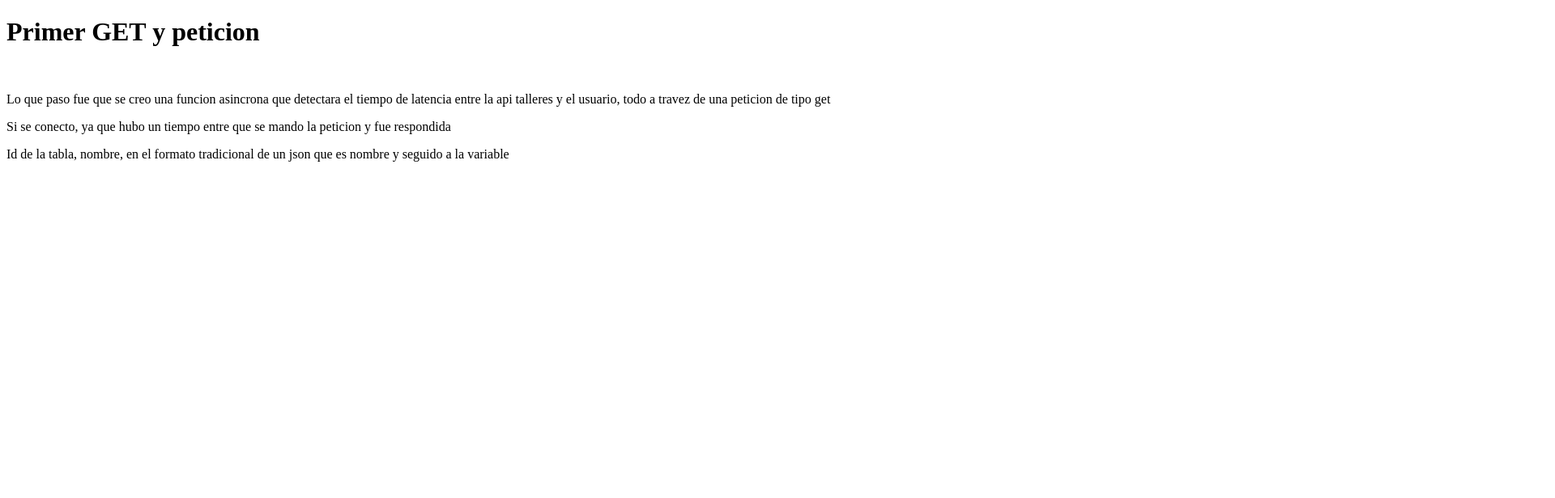
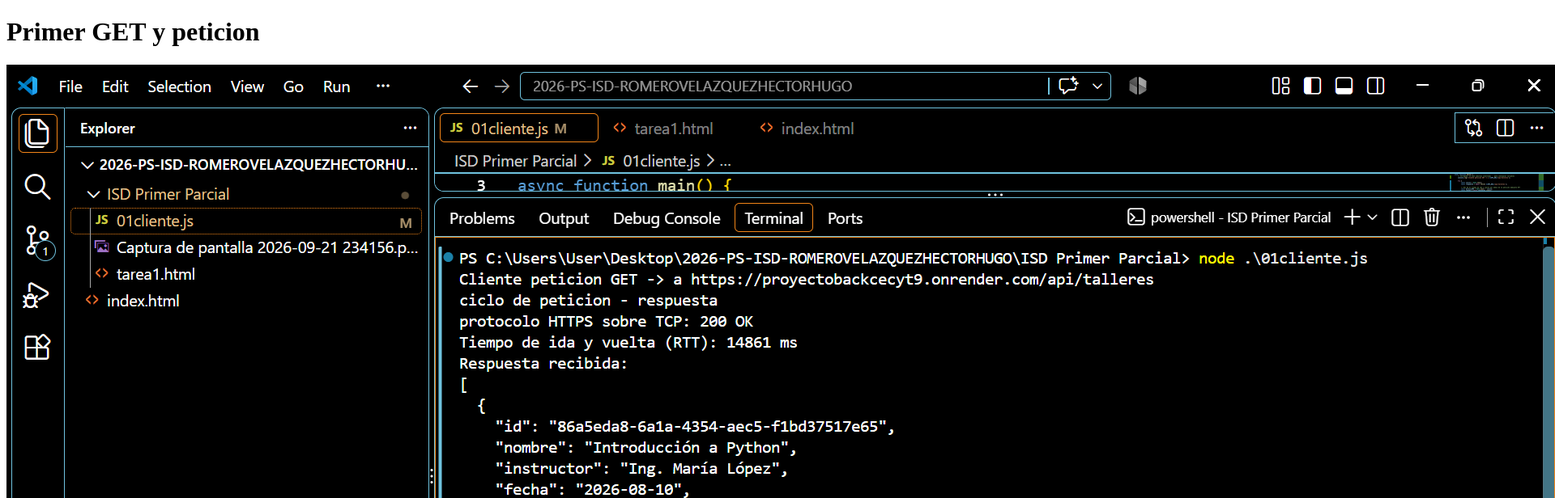
Before and after one commit to Hetor1709/2026-PS-ISD-ROMEROVELAZQUEZHECTORHUGO, a plain HTML site: page ISD Primer Parcial/tarea1.html in a window 1280 px wide. Shown: the top 616 px of the page at 81% size, 1920 px wide, since content can reach past the window. Drawn offline with Linux system fonts and the light colour scheme.

Commit message:
agregar puntito 2

```diff
--- a/ISD Primer Parcial/tarea1.html
+++ b/ISD Primer Parcial/tarea1.html
@@ -7,7 +7,7 @@
 </head>
 <body>
     <h1>Primer GET y peticion</h1>
-    <img src="./ISD Primer Parcial/Captura de pantalla (42).png" alt="">
+    <img src="./Captura de pantalla (42).png" alt="">
 
     <p>Lo que paso fue que se creo una funcion asincrona que detectara el tiempo de latencia entre la api talleres y el usuario, todo a travez de una peticion de tipo get</p>
     <p>Si se conecto, ya que hubo un tiempo entre que se mando la peticion y fue respondida</p>
```
